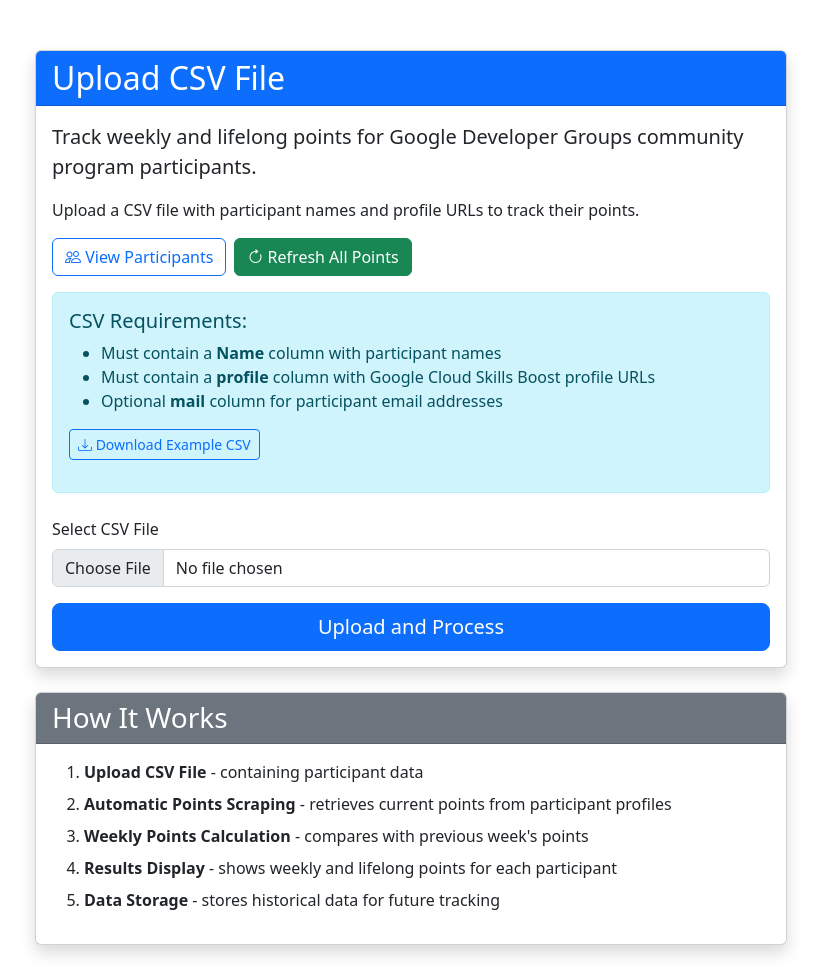
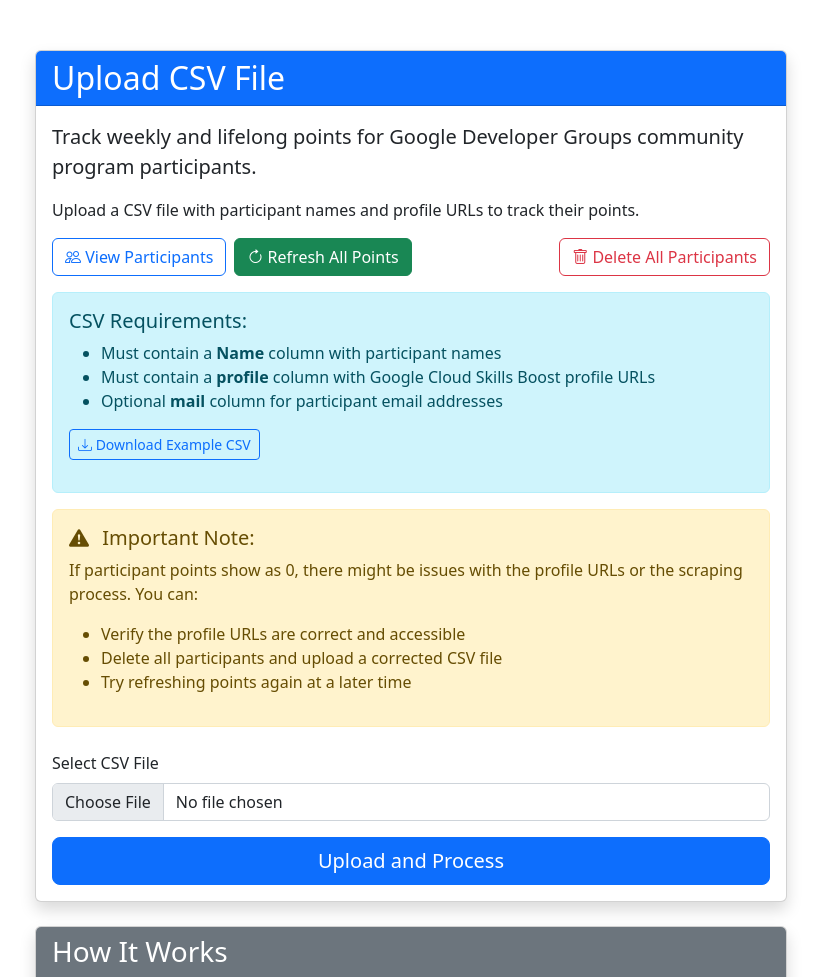
Before and after one commit to nurlanjalil/GDG-Points-Tracker, a Flask app: page / in a window 1280 px wide. Shown: the part 56-1033 px from the top of the page, without its empty margins (229-1050 px from the left). Run offline with Flask 3, Linux system fonts and the light colour scheme; the visitor is signed in with stand-in values (Sample User, id 1); tables that the repository leaves empty hold one stand-in row (values such as "Sample post").

Commit message:
Fix points issues and add delete functionality

```diff
--- a/app.py
+++ b/app.py
@@ -60,6 +60,11 @@
     if 'SQLAlchemy' in str(type(e)):
         app.logger.error(f"Database error: {str(e)}")
         flash('A database error occurred. Please try again later.', 'error')
+
+    # Check for attribute errors (often template-related)
+    elif isinstance(e, AttributeError):
+        app.logger.error(f"Template/attribute error: {str(e)}")
+        flash('An error occurred while rendering the page. Our team has been notified.', 'error')
 
     # Return a friendly error page
     return render_template('error.html', error=str(e)), 500
@@ -148,7 +153,7 @@
 # Helper function to get points from a profile URL
 def get_points(link):
     # Maximum number of retries
-    max_retries = 2
+    max_retries = 3  # Increased from 2 to 3
     retries = 0
 
     while retries <= max_retries:
@@ -165,7 +170,7 @@
             headers = {
                 'User-Agent': 'Mozilla/5.0 (Windows NT 10.0; Win64; x64) AppleWebKit/537.36 (KHTML, like Gecko) Chrome/91.0.4472.124 Safari/537.36'
             }
-            response = requests.get(link, timeout=15, headers=headers)  # Increased timeout, added user-agent
+            response = requests.get(link, timeout=20, headers=headers)  # Increased timeout from 15 to 20 seconds
             response.raise_for_status()  # Raise an exception for bad status codes
 
             # Check for empty responses
@@ -176,32 +181,47 @@
             # Parse the page content
             soup = BeautifulSoup(response.content, 'html.parser')
 
-            # Find the first element with class 'profile-league'
+            # Try different approaches to find points
+
+            # Approach 1: Find the first element with class 'profile-league'
             profile_league = soup.find(class_='profile-league')
 
             if profile_league:
                 # Find the <strong> tag inside 'profile-league' and get its text
                 strong_tag = profile_league.find('strong')
-                if not strong_tag:
-                    app.logger.warning(f"Found profile-league but no strong tag in {link}")
-                    return 0
+                if strong_tag:
+                    strong_text = strong_tag.get_text(strip=True)
+                    if strong_text:
+                        # Extract just the numeric value
+                        points_text = strong_text.replace(' points', '').strip()
+                        try:
+                            if points_text.isdigit():
+                                points = int(points_text)
+                                app.logger.info(f"Successfully found {points} points from {link}")
+                                return points
+                        except ValueError:
+                            app.logger.warning(f"Non-numeric points value in {link}: {points_text}")
 
-                strong_text = strong_tag.get_text(strip=True)
-                if not strong_text:
-                    app.logger.warning(f"Empty strong tag text in {link}")
-                    return 0
+            # Approach 2: Look for points in alternative locations
+            # Find all span elements with numbers
+            number_spans = soup.find_all('span', string=lambda s: s and s.strip().isdigit())
+            for span in number_spans:
+                if span.parent and 'point' in span.parent.get_text().lower():
+                    try:
+                        points = int(span.get_text().strip())
+                        app.logger.info(f"Found alternative points value {points} from {link}")
+                        return points
+                    except ValueError:
+                        continue
 
-                # Extract just the numeric value
-                points_text = strong_text.replace(' points', '').strip()
-                if not points_text.isdigit():
-                    app.logger.warning(f"Non-numeric points value in {link}: {points_text}")
-                    return 0
+            # If we get here, no valid points were found
+            app.logger.warning(f"No profile-league element or points found in {link}")
 
-                points = int(points_text)
-                return points
-            else:
-                app.logger.warning(f"No profile-league element found in {link}")
-                return 0
+            # If this was the final retry, log the HTML content for debugging
+            if retries == max_retries:
+                app.logger.debug(f"HTML content from {link}: {soup.prettify()[:500]}...")
+
+            return 0
 
         except requests.Timeout:
             retries += 1
@@ -557,51 +577,76 @@
 @app.route('/participants')
 @login_required
 def view_participants():
-    participants = Participant.query.filter_by(user_id=g.user.id).all()
+    try:
+        # Get current time for template
+        now = datetime.utcnow()
 
-    # Prepare participants with additional data for the template
-    enriched_participants = []
-    for participant in participants:
-        # Get history records sorted by date (most recent first)
-        history_sorted = sorted(participant.history, key=lambda x: x.date_recorded, reverse=True)
+        # Get all participants for this user
+        participants = Participant.query.filter_by(user_id=g.user.id).all()
 
-        # Current points (latest)
-        current_points = participant.current_points
+        # Prepare participants with additional data for the template
+        enriched_participants = []
+        for participant in participants:
+            try:
+                # Get history records sorted by date (most recent first)
+                history_sorted = sorted(participant.history, key=lambda x: x.date_recorded, reverse=True)
 
-        # Previous week points
-        previous_points = 0
-        weekly_change = 0
+                # Current points (latest)
+                current_points = participant.current_points
 
-        if history_sorted and len(history_sorted) > 1:
-            # If we have at least two history records, calculate the difference
-            current = history_sorted[0].points
-            previous = history_sorted[1].points
-            previous_points = previous
-            weekly_change = current - previous
-        elif history_sorted and len(history_sorted) == 1:
-            # If we only have one record, use it as current
-            current = history_sorted[0].points
-            previous_points = 0
-            weekly_change = current
+                # Previous week points
+                previous_points = 0
+                weekly_change = 0
 
-        # Add enriched data
-        enriched_participants.append({
-            'id': participant.id,
-            'name': participant.name,
-            'profile_url': participant.profile_url,
-            'current_points': current_points,
-            'previous_points': previous_points,
-            'weekly_change': weekly_change,
-            'last_updated': participant.last_updated,
-            'email': participant.email,
-            # Pass the original participant for backward compatibility
-            'participant': participant
-        })
+                if history_sorted and len(history_sorted) > 1:
+                    # If we have at least two history records, calculate the difference
+                    current = history_sorted[0].points
+                    previous = history_sorted[1].points
+                    previous_points = previous
+                    weekly_change = current - previous
+                elif history_sorted and len(history_sorted) == 1:
+                    # If we only have one record, use it as current
+                    current = history_sorted[0].points
+                    previous_points = 0
+                    weekly_change = current
 
-    # Sort by weekly change (descending)
-    enriched_participants = sorted(enriched_participants, key=lambda x: x['weekly_change'], reverse=True)
+                # Add enriched data (ensuring all data is properly structured)
+                enriched_participants.append({
+                    'id': participant.id,
+                    'name': participant.name,
+                    'email': participant.email,
+                    'profile_url': participant.profile_url,
+                    'current_points': current_points,
+                    'previous_points': previous_points,
+                    'weekly_change': weekly_change,
+                    'last_updated': participant.last_updated  # This is a datetime object from the model
+                })
+            except Exception as e:
+                app.logger.error(f"Error processing participant {participant.id}: {str(e)}")
+                # Still include the participant with default values if there's an error
+                enriched_participants.append({
+                    'id': participant.id,
+                    'name': participant.name,
+                    'email': participant.email or 'Not provided',
+                    'profile_url': participant.profile_url,
+                    'current_points': participant.current_points,
+                    'previous_points': 0,
+                    'weekly_change': 0,
+                    'last_updated': participant.last_updated
+                })
 
-    return render_template('participants.html', participants=enriched_participants)
+        # Sort by current points (descending)
+        enriched_participants = sorted(enriched_participants, key=lambda x: x['current_points'], reverse=True)
+
+        return render_template('participants.html',
+                              participants=enriched_participants,
+                              now=now,
+                              timedelta=timedelta)
+
+    except Exception as e:
+        app.logger.error(f"Error in view_participants: {str(e)}")
+        flash('An error occurred while loading participants. Please try again.', 'error')
+        return redirect(url_for('index'))
 
 # Create a backup of the database
 def backup_database():
@@ -942,5 +987,44 @@
                           history=history,
                           owner=owner)
 
+@app.route('/delete-all-participants', methods=['POST'])
+@login_required
+def delete_all_participants():
+    try:
+        # Get all participants for current user
+        participants = Participant.query.filter_by(user_id=g.user.id).all()
+
+        if not participants:
+            flash('You have no participants to delete.', 'info')
+            return redirect(url_for('index'))
+
+        # Count the number of participants to delete
+        count = len(participants)
+
+        # Create a backup before making changes
+        backup_path = backup_database()
+        if backup_path:
+            app.logger.info(f"Database backup created at {backup_path} before deletion")
+
+        # Delete all participants for this user
+        for participant in participants:
+            # First delete history records to avoid foreign key constraint errors
+            PointsHistory.query.filter_by(participant_id=participant.id).delete()
+
+        # Now delete the participants
+        Participant.query.filter_by(user_id=g.user.id).delete()
+
+        # Commit the changes
+        db.session.commit()
+
+        flash(f'Successfully deleted {count} participants. You can now upload a new CSV file.', 'success')
+        return redirect(url_for('index'))
+
+    except Exception as e:
+        app.logger.error(f"Error deleting participants: {str(e)}")
+        db.session.rollback()
+        flash('An error occurred while deleting participants. Please try again.', 'error')
+        return redirect(url_for('index'))
+
 if __name__ == '__main__':
     app.run(debug=True, port=8080)
--- a/templates/index.html
+++ b/templates/index.html
@@ -25,6 +25,11 @@
                     <a href="{{ url_for('refresh_points') }}" class="btn btn-success">
                         <i class="bi bi-arrow-clockwise"></i> Refresh All Points
                     </a>
+                    <form action="{{ url_for('delete_all_participants') }}" method="post" class="ms-auto">
+                        <button type="submit" class="btn btn-outline-danger" onclick="return confirm('Are you sure you want to delete ALL participants? This action cannot be undone.');">
+                            <i class="bi bi-trash"></i> Delete All Participants
+                        </button>
+                    </form>
                 </div>
 
                 <div class="alert alert-info">
@@ -39,6 +44,16 @@
                             <i class="bi bi-download"></i> Download Example CSV
                         </a>
                     </p>
+                </div>
+
+                <div class="alert alert-warning">
+                    <h5><i class="bi bi-exclamation-triangle-fill me-2"></i> Important Note:</h5>
+                    <p>If participant points show as 0, there might be issues with the profile URLs or the scraping process. You can:</p>
+                    <ul>
+                        <li>Verify the profile URLs are correct and accessible</li>
+                        <li>Delete all participants and upload a corrected CSV file</li>
+                        <li>Try refreshing points again at a later time</li>
+                    </ul>
                 </div>
 
                 <form action="{{ url_for('upload_file') }}" method="post" enctype="multipart/form-data" class="mt-4">
```
Also changed, not shown: templates/participants.html (+4 -3 lines).
